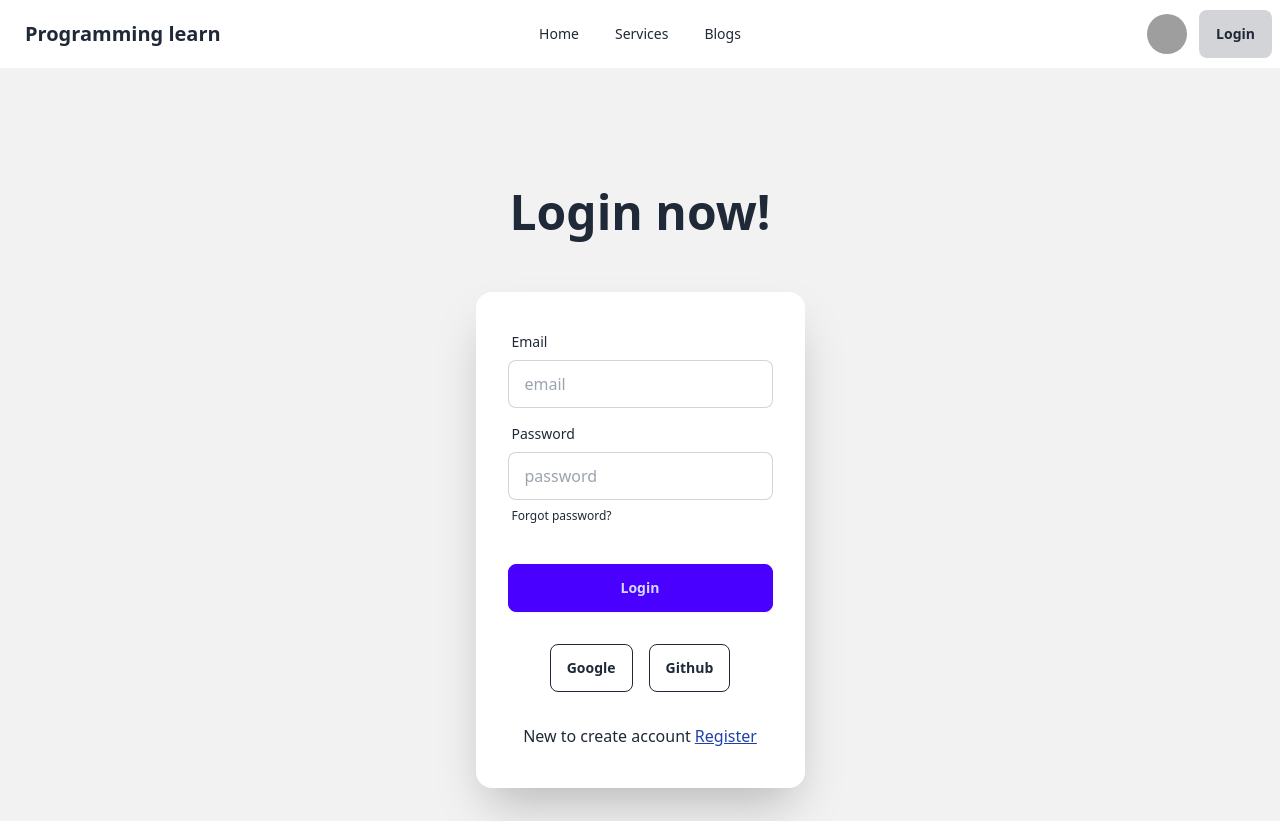
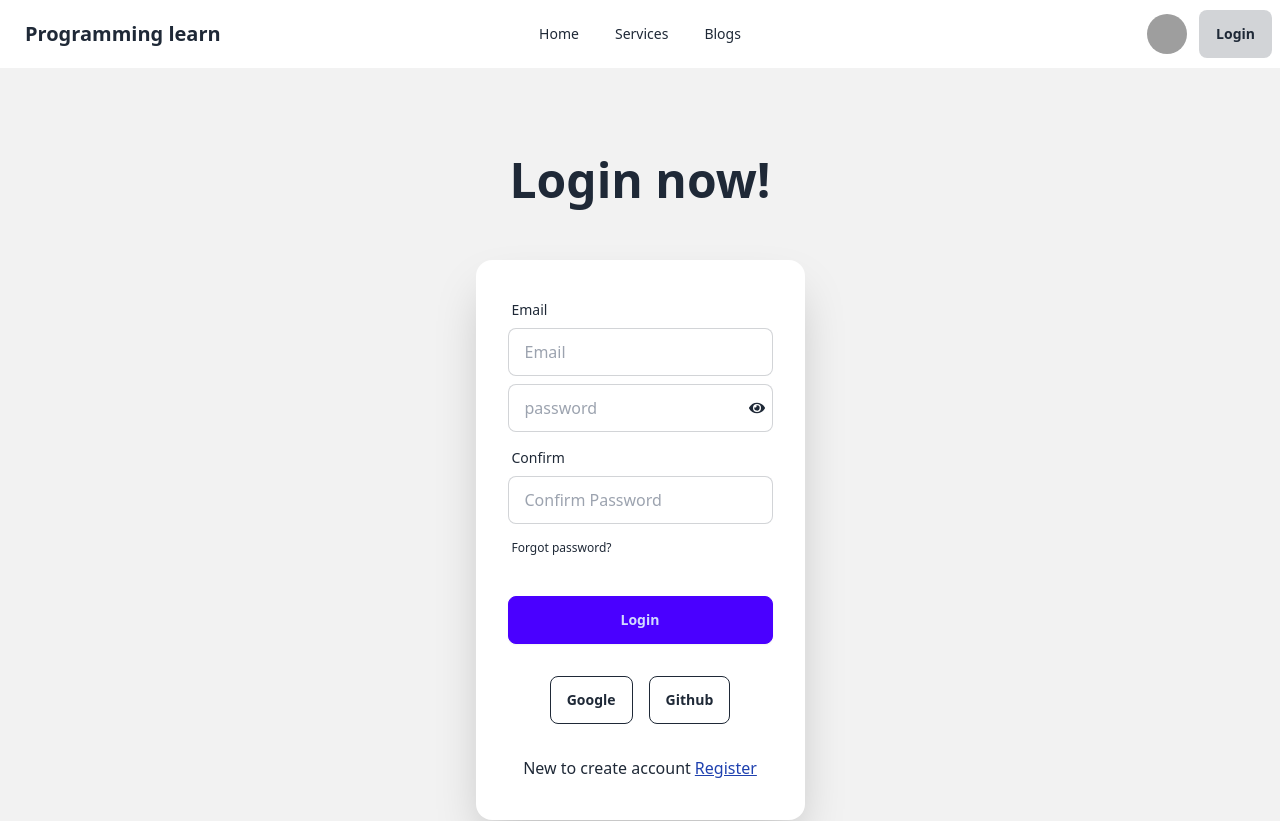
Before and after one commit to bdjahid/event-management-bdjahid, a React (Vite) app: page /login in a window 1280 px wide. Shown: the top 821 px of the page. Built offline with nearby package versions, Linux system fonts and the light colour scheme; no server answers; grey boxes are pictures that could not be loaded.

Commit message:
profile update

```diff
--- a/src/pages/ExtraSectionIcon/ExtraSectionIcon.jsx
+++ b/src/pages/ExtraSectionIcon/ExtraSectionIcon.jsx
@@ -11,13 +11,13 @@ import icon10 from '../../assets/icon10.png';
 import icon13 from '../../assets/icon13.png';
 import icon12 from '../../assets/icon12.png';
 import icon14 from '../../assets/java-vs-javascript-1.png';
-import './ExtraSectionIcon.css'
+
 
 const ExtraSectionIcon = () => {
     return (
         <div>
             <h2 className='text-center text-5xl font-bold'>Programming Course</h2>
-            <div className='grid grid-cols-2 md:grid-cols-3 lg:grid-cols-4 mx-60 gap-5 my-10 bg-slate-50'>
+            <div className='grid grid-cols-2 md:grid-cols-3 lg:grid-cols-4 gap-5 my-10 ms-6 lg:mx-60'>
                 <img className='w-48 h-48 rounded' src={icon1} alt="" />
                 <img className='w-48 h-48 rounded' src={icon2} alt="" />
                 <img className='w-48 h-48 rounded' src={icon3} alt="" />
--- a/src/pages/Login/Login.jsx
+++ b/src/pages/Login/Login.jsx
@@ -1,17 +1,18 @@
 import { useContext, useRef, useState } from "react";
 import { AuthContext } from "../../provider/AuthProvider";
 import { Link, useLocation, useNavigate } from "react-router-dom";
-import { GoogleAuthProvider, getAuth, sendPasswordResetEmail, signInWithPopup } from "firebase/auth";
+import { getAuth, sendPasswordResetEmail } from "firebase/auth";
 import app from "../../firebase/firebase.config";
+import { FaEye, FaEyeSlash } from 'react-icons/fa';
 // import { ToastContainer, toast } from 'react-toastify';
 
 const Login = () => {
     const auth = getAuth(app);
-    const googleProvider = new GoogleAuthProvider();
-    const { signInUser, githubSignIn } = useContext(AuthContext);
+    const { signInUser, googleSignIn, githubSignIn } = useContext(AuthContext);
     const [error, setError] = useState();
     const [success, setSuccess] = useState();
-    const emailRef = useRef();
+    const emailRef = useRef(null);
+    const [show, setShow] = useState(false);
     const location = useLocation();
     const navigate = useNavigate();
     const from = location.state?.from?.pathname || "/";
@@ -20,17 +21,19 @@ const Login = () => {
         e.preventDefault()
         const email = e.target.email.value;
         const password = e.target.password.value;
-        console.log(email, password)
+        const confirm = e.target.confirm.value;
+        console.log(email, password, confirm)
 
         // reset error
         setError('')
         setSuccess('')
 
         // validation and condition
-        if (password < 6) {
-            setError('Password should be at least 6 characters or longer')
-            return;
+        if (password !== confirm) {
+            setError('Your password did not match')
+            return
         }
+
         else if (!/[A-Z]/.test(password)) {
             setError('Password should have at least one uppercase characters');
             return;
@@ -43,6 +46,7 @@ const Login = () => {
                 // navigate(location?.state ? location.state : '/')
                 navigate(from, { replace: true })
                 setSuccess('User Logged in Successfully')
+
             })
             .catch(error => {
                 console.error(error)
@@ -50,7 +54,7 @@ const Login = () => {
             })
     }
     const handleGoogleSign = () => {
-        signInWithPopup(auth, googleProvider)
+        googleSignIn()
             .then(result => {
                 const loggedUser = result.user;
                 console.log(loggedUser)
@@ -108,20 +112,32 @@ const Login = () => {
                             <label className="label">
                                 <span className="label-text">Email</span>
                             </label>
-                            <input ref={emailRef} type="email" name="email" placeholder="email" className="input input-bordered" required />
+                            <input ref={emailRef} type="email" name="email" placeholder="Email" className="input input-bordered" required />
                         </div>
+
+                        <div className="relative">
+                            <input type={show ? "text" : "password"}
+                                name="password" placeholder="password" className="input input-bordered w-full" required />
+                            <span className="mt-3 absolute top-1 right-2" onClick={() => setShow(!show)}>
+                                {
+                                    show ? <FaEyeSlash></FaEyeSlash> : <FaEye></FaEye>
+                                }
+                            </span>
+                        </div>
+
                         <div className="form-control">
                             <label className="label">
-                                <span className="label-text">Password</span>
+                                <span className="label-text">Confirm</span>
                             </label>
-                            <input type="password" name="password" placeholder="password" className="input input-bordered" required />
+                            <input type="password" name="confirm" placeholder="Confirm Password" className="input input-bordered" required />
+                        </div>
+
                         <div>
                             <label className="label">
                                 <a href="#"
                                     onClick={handleForgetPassword} className="label-text-alt link link-hover">Forgot password?</a>
                                 {/* <ToastContainer /> */}
                             </label>
-                            </div>
                         </div>
                         <div className="form-control mt-6">
                             <button className="btn btn-primary">Login</button>
--- a/src/pages/NavBar/NavBar.jsx
+++ b/src/pages/NavBar/NavBar.jsx
@@ -4,6 +4,7 @@ import { AuthContext } from "../../provider/AuthProvider";
 import userImg from '../../assets/user.png';
 const NavBar = () => {
     const { user, logOut } = useContext(AuthContext);
+    // console.log(user)
     const handleSignOut = () => {
         logOut()
             .then()
--- a/src/pages/Register/Register.jsx
+++ b/src/pages/Register/Register.jsx
@@ -2,6 +2,7 @@ import { useContext, useState } from "react";
 import { AuthContext } from "../../provider/AuthProvider";
 import { Link, useLocation, useNavigate } from "react-router-dom";
 import { FaEye, FaEyeSlash } from 'react-icons/fa';
+import { updateProfile } from "firebase/auth";
 
 const Register = () => {
     const [error, setError] = useState();
@@ -46,7 +47,20 @@ const Register = () => {
             .then(result => {
                 console.log(result.user)
                 setSuccess('User Created Successfully')
-                navigate(from, { replace: true })
+
+
+                // update profile
+                updateProfile(result.user, {
+                    displayName: name,
+                    photoURL: photo
+                })
+                    .then(() => {
+                        navigate(from, { replace: true })
+                        console.log('profile update')
+                    })
+                    .catch(error => {
+                        console.error(error)
+                    })
             })
             .catch(error => {
                 console.error(error)
--- a/src/provider/AuthProvider.jsx
+++ b/src/provider/AuthProvider.jsx
@@ -1,6 +1,6 @@
 import { createContext, useEffect, useState } from "react";
 import app from "../firebase/firebase.config";
-import { GithubAuthProvider, createUserWithEmailAndPassword, getAuth, onAuthStateChanged, signInWithEmailAndPassword, signInWithPopup, signOut } from "firebase/auth";
+import { GithubAuthProvider, GoogleAuthProvider, createUserWithEmailAndPassword, getAuth, onAuthStateChanged, signInWithEmailAndPassword, signInWithPopup, signOut } from "firebase/auth";
 
 
 export const AuthContext = createContext(null)
@@ -9,7 +9,7 @@ const auth = getAuth(app);
 const AuthProvider = ({ children }) => {
     const [user, setUser] = useState(null);
     const [loading, setLoading] = useState(true);
-    // const googleProvider = new GoogleAuthProvider();
+    const googleProvider = new GoogleAuthProvider();
     const githubProvider = new GithubAuthProvider();
 
     const createUser = (email, password) => {
@@ -21,11 +21,11 @@ const AuthProvider = ({ children }) => {
         return signInWithEmailAndPassword(auth, email, password)
     }
 
-    // const googleSignIn = () => {
-    //     signInWithPopup(auth, googleProvider)
-    // }
+    const googleSignIn = () => {
+        return signInWithPopup(auth, googleProvider)
+    }
     const githubSignIn = () => {
-        signInWithPopup(auth, githubProvider)
+        return signInWithPopup(auth, githubProvider)
     }
 
     const logOut = () => {
@@ -49,7 +49,7 @@ const AuthProvider = ({ children }) => {
         signInUser,
         logOut,
         loading,
-        // googleSignIn,
+        googleSignIn,
         githubSignIn
     }
     return (
```
Lines whose indentation alone changed are shown as unchanged.
